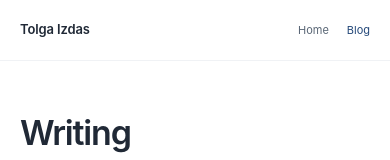
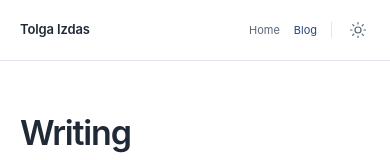
Before and after one commit to tolgaizdas/personal-website, a Next.js app: page /blog in a window 390 px wide. Shown: the top 160 px of the page. Built offline with nearby package versions, Linux system fonts and the light colour scheme.

Commit message:
Add dark mode toggle to site navigation

```diff
--- a/src/app/globals.css
+++ b/src/app/globals.css
@@ -3,6 +3,7 @@
 @tailwind utilities;
 
 :root {
+  color-scheme: light;
   --page: #ffffff;
   --ink: #202936;
   --muted: #596675;
@@ -15,6 +16,18 @@
   --gutter: 24px;
   --font-sans: -apple-system, BlinkMacSystemFont, "Segoe UI", Roboto,
     "Helvetica Neue", Arial, sans-serif;
+}
+
+:root[data-theme="dark"] {
+  color-scheme: dark;
+  --page: #111111;
+  --ink: #f1f1f1;
+  --muted: #b8b8b8;
+  --quiet: #999999;
+  --accent: #91b8f1;
+  --accent-dark: #b4d0f8;
+  --line: #333333;
+  --soft: #222222;
 }
 
 *,
@@ -75,7 +88,7 @@ button:focus-visible {
 
 /* A quiet masthead, deliberately part of the page flow. */
 .site-header {
-  border-bottom: 1px solid #f0f2f5;
+  border-bottom: 1px solid var(--line);
   background: var(--page);
 }
 
@@ -106,8 +119,38 @@ button:focus-visible {
   color: var(--muted);
   font-size: 15px;
   font-weight: 400;
-  transition: color 180ms ease;
 }
+
+.nav-blog-group {
+  display: inline-flex;
+  align-items: center;
+  gap: 14px;
+}
+
+.nav-separator {
+  width: 1px;
+  height: 16px;
+  background: var(--line);
+}
+
+.theme-toggle {
+  display: inline-flex;
+  align-items: center;
+  justify-content: center;
+  width: 24px;
+  height: 24px;
+  padding: 0;
+  border: 0;
+  background: transparent;
+  color: var(--muted);
+  cursor: pointer;
+}
+
+.theme-toggle:hover { color: var(--accent-dark); }
+.theme-icon { width: 18px; height: 18px; }
+.theme-icon-moon { display: none; }
+:root[data-theme="dark"] .theme-icon-moon { display: block; }
+:root[data-theme="dark"] .theme-icon-sun { display: none; }
 
 .site-header nav a:hover,
 .site-header nav a[aria-current="page"] {
@@ -182,7 +225,6 @@ main.wrap {
   color: var(--ink);
   font-size: 16px;
   font-weight: 600;
-  transition: color 180ms ease;
 }
 
 .home-actions a::after {
@@ -209,10 +251,6 @@ main.wrap {
   margin-top: 30px;
   color: var(--muted);
   font-size: 14px;
-}
-
-.home-social a {
-  transition: color 180ms ease;
 }
 
 .home-social a:hover {
@@ -253,10 +291,6 @@ main.wrap {
   font-weight: 500;
   letter-spacing: -0.035em;
   line-height: 1.2;
-}
-
-.blog-title a {
-  transition: color 180ms ease;
 }
 
 .blog-title a::after {
@@ -372,7 +406,6 @@ main.wrap {
 .prose a {
   color: var(--accent);
   text-decoration: none;
-  transition: color 180ms ease;
 }
 
 .prose a:hover {
@@ -445,7 +478,6 @@ main.wrap {
   color: var(--ink);
   font-size: 16px;
   font-weight: 600;
-  transition: color 180ms ease;
 }
 
 .back-link::after {
@@ -501,7 +533,6 @@ main.wrap {
   font-size: 13px;
   font-weight: 600;
   cursor: pointer;
-  transition: border-color 180ms ease, color 180ms ease;
 }
 
 .top-button:hover {
@@ -587,7 +618,7 @@ main.wrap {
   :root { --gutter: 20px; }
 
   .brand { font-size: 13px; }
-  .site-header nav { gap: 18px; }
+  .site-header nav { gap: 14px; }
   .site-header nav a { font-size: 11px; }
   .home-actions { gap: 14px 28px; }
   .prose { font-size: 16px; }
--- a/src/app/layout.js
+++ b/src/app/layout.js
@@ -9,6 +9,16 @@ export const metadata = {
 export default function RootLayout({ children }) {
   return (
     <html lang="en" suppressHydrationWarning>
+      <head>
+        <script dangerouslySetInnerHTML={{ __html: `
+          try {
+            const saved = localStorage.getItem('theme');
+            document.documentElement.dataset.theme = saved === 'dark' ? 'dark' : 'light';
+          } catch {
+            document.documentElement.dataset.theme = 'light';
+          }
+        ` }} />
+      </head>
       <body>{children}</body>
     </html>
   );
--- /dev/null
+++ b/src/components/layout/ThemeToggle.jsx
@@ -0,0 +1,32 @@
+"use client";
+
+export default function ThemeToggle() {
+  function toggleTheme() {
+    const root = document.documentElement;
+    const nextTheme = root.dataset.theme === "dark" ? "light" : "dark";
+    root.dataset.theme = nextTheme;
+    try {
+      localStorage.setItem("theme", nextTheme);
+    } catch {
+      // The toggle still works when storage is unavailable.
+    }
+  }
+
+  return (
+    <button
+      className="theme-toggle"
+      type="button"
+      onClick={toggleTheme}
+      aria-label="Toggle color theme"
+      title="Toggle color theme"
+    >
+      <svg className="theme-icon theme-icon-moon" viewBox="0 0 24 24" fill="none" stroke="currentColor" strokeWidth="1.6" strokeLinecap="round" strokeLinejoin="round" aria-hidden="true">
+        <path d="M21.752 15.002A9.718 9.718 0 0 1 18 15.75c-5.385 0-9.75-4.365-9.75-9.75 0-1.33.266-2.597.748-3.752A9.753 9.753 0 0 0 2.25 11.25c0 5.385 4.365 9.75 9.75 9.75a9.753 9.753 0 0 0 9.752-5.998Z" />
+      </svg>
+      <svg className="theme-icon theme-icon-sun" viewBox="0 0 24 24" fill="none" stroke="currentColor" strokeWidth="1.6" strokeLinecap="round" strokeLinejoin="round" aria-hidden="true">
+        <circle cx="12" cy="12" r="4" />
+        <path d="M12 2v2m0 16v2M4.93 4.93l1.42 1.42m11.3 11.3 1.42 1.42M2 12h2m16 0h2M4.93 19.07l1.42-1.42m11.3-11.3 1.42-1.42" />
+      </svg>
+    </button>
+  );
+}
--- a/src/components/layout/Title.jsx
+++ b/src/components/layout/Title.jsx
@@ -1,4 +1,5 @@
 import Link from "next/link";
+import ThemeToggle from "./ThemeToggle";
 
 const Title = ({ name, sectionLabel }) => {
   return (
@@ -11,12 +12,16 @@ const Title = ({ name, sectionLabel }) => {
           <Link href="/" aria-current={!sectionLabel ? "page" : undefined}>
             Home
           </Link>
+          <span className="nav-blog-group">
             <Link
               href="/blog"
               aria-current={sectionLabel === "Blog" ? "page" : undefined}
             >
               Blog
             </Link>
+            <span className="nav-separator" aria-hidden="true" />
+            <ThemeToggle />
+          </span>
         </nav>
       </div>
     </header>
```
Lines whose indentation alone changed are shown as unchanged.
